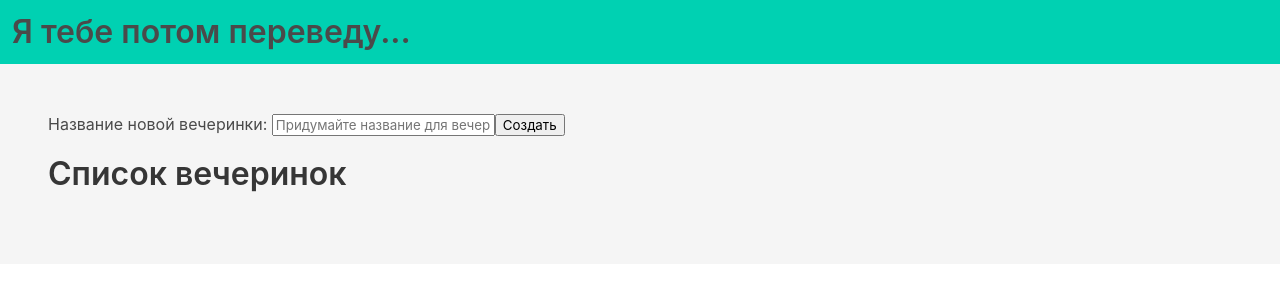
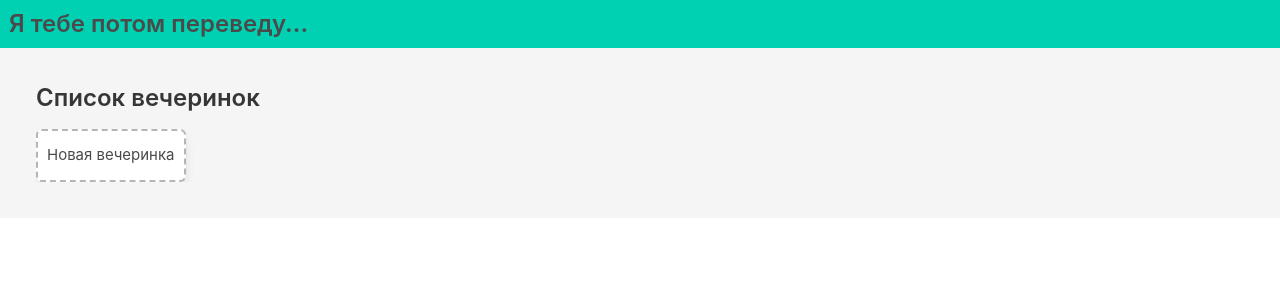
Before and after one commit to keshamin/party_budget, a Vue app: page / in a window 1280 px wide. Shown: the top 300 px of the page. Built offline with nearby package versions, Linux system fonts and the light colour scheme.

Commit message:
remake of new-party form

```diff
--- a/src/App.vue
+++ b/src/App.vue
@@ -2,7 +2,6 @@
   <div id="app">
     <app-header/>
     <section class="section has-background-light">
-      <party-form/>
       <parties-list/>
       <details-area/>
     </section>
@@ -15,7 +14,6 @@
   import store from './store'
   import PartiesList from '@/components/parties/PartiesList.vue'
   import AppHeader from '@/components/AppHeader.vue'
-  import PartyForm from '@/components/parties/PartyForm.vue'
   import DetailsArea from '@/components/DetailsArea.vue'
 
   export default {
@@ -24,7 +22,6 @@
     components: {
       AppHeader,
       PartiesList,
-      PartyForm,
       DetailsArea,
     },
 
--- /dev/null
+++ b/src/components/parties/NewParty.vue
@@ -0,0 +1,35 @@
+<script>
+import {mapActions} from 'vuex'
+
+export default {
+    name: "NewParty",
+    methods: {
+        ...mapActions('parties', ['createParty']),
+
+        async onClick() {
+            const today = new Date()
+            const fmt = new Intl.NumberFormat('ru-RU', {minimumIntegerDigits: 2})
+            const partyName = `Вечеринка ${fmt.format(today.getDay())}/${fmt.format(today.getMonth())}`
+            const party = {name: partyName}
+            await this.createParty(party)
+        }
+    }
+
+}
+</script>
+
+<template>
+<div class="box party-item new-party" @click="onClick">
+    <span class="subtitle">
+        Новая вечеринка
+    </span>
+</div>
+</template>
+
+<style scoped lang="scss">
+@import "styles.scss";
+
+.new-party {
+    border: 2px dashed $grey-light;
+}
+</style>
--- a/src/components/parties/PartiesList.vue
+++ b/src/components/parties/PartiesList.vue
@@ -1,11 +1,13 @@
 <script>
   import {mapState, mapActions} from 'vuex'
   import PartyItem from './PartyItem.vue'
+  import NewParty from './NewParty'
 
   export default {
     name: "PartiesList",
     components: {
-      PartyItem
+      PartyItem,
+      NewParty
     },
     computed: {
       ...mapState('parties', [
@@ -33,6 +35,7 @@
       Список вечеринок
     </h2>
     <div class="party-list">
+      <new-party/>
       <party-item class="party-item" v-for="party in partySummaries" v-bind:party="party" v-bind:key="party.id"/>
     </div>
   </div>
--- a/src/styles.scss
+++ b/src/styles.scss
@@ -1,9 +1,16 @@
+// Customizing Bulma
+$box-padding: 1.25rem 0.75rem;
+$section-padding: 1.5rem;
+
 @import '~bulma/bulma';
+
+
+$dark-yellow: #e8b903;
+
+html {
+  font-size: 12px;
+}
 
 .clickable {
   cursor: pointer;
 }
-
-ion-icon {
-  font-size: 24px;
-}
```
